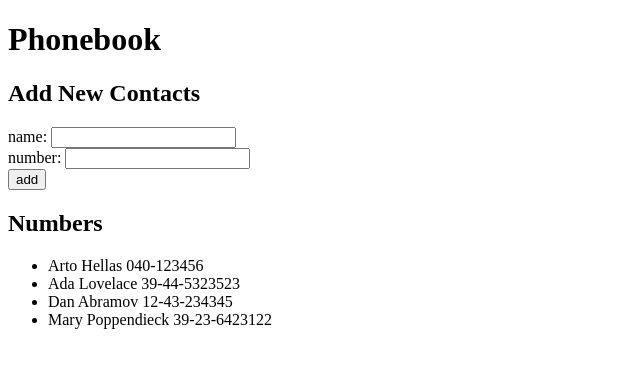
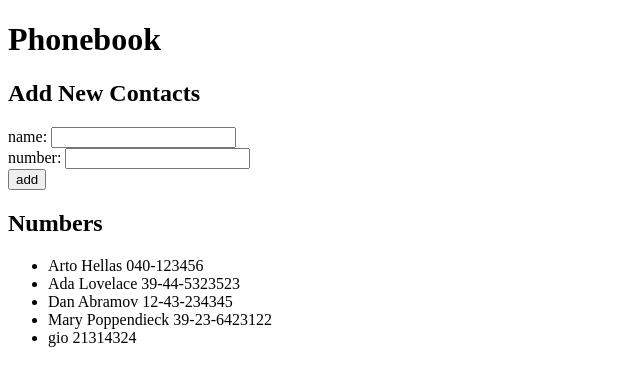
Before and after one commit to Giovanni-Ilacqua/fullstack-course, a React (Create React App) app in the folder part2/phonebook/: page / in a window 1280 px wide. Shown: the top 386 px of the page, without its empty margins (0-640 px from the left). Built offline with nearby package versions, Linux system fonts and the light colour scheme; data requests are answered from the project's data file.

Commit message:
Finished 2.15

```diff
--- a/part2/phonebook/db.json
+++ b/part2/phonebook/db.json
@@ -19,6 +19,11 @@
       "name": "Mary Poppendieck",
       "number": "39-23-6423122",
       "id": 4
+    },
+    {
+      "name": "gio",
+      "number": "21314324",
+      "id": 5
     }
   ]
 }
--- a/part2/phonebook/src/App.js
+++ b/part2/phonebook/src/App.js
@@ -11,7 +11,6 @@ const App = () => {
     axios
       .get('http://localhost:3001/persons')
       .then(response => {
-        console.log('promise fulfilled')
         setPersons(response.data)
       })
   }, [])
--- a/part2/phonebook/src/components/PersonForm.js
+++ b/part2/phonebook/src/components/PersonForm.js
@@ -1,4 +1,5 @@
 import React, { useState } from 'react'
+import axios from 'axios'
 
 const PersonForm = ({ personsList, setPersonsList }) => {
   const [newName, setNewName] = useState('')
@@ -15,7 +16,12 @@ const PersonForm = ({ personsList, setPersonsList }) => {
     ) {
       alert(`${newName} ${newNumber} is already added to phonebook`)
     } else {
+      axios
+        .post('http://localhost:3001/persons', personObject)
+        .then(response => {
+          console.log(response)
           setPersonsList(personsList.concat(personObject))
+        })
     }
     setNewName('')
     setNewNumber('')
@@ -35,7 +41,7 @@ const PersonForm = ({ personsList, setPersonsList }) => {
         name: <input value={newName} onChange={handleNameChange} type="text" required />
       </div>
       <div>
-          number: <input value={newNumber} onChange={handleNumberChange} type="tel"  required />
+        number: <input value={newNumber} onChange={handleNumberChange} type="tel" required />
       </div>
       <div>
         <button type="submit">add</button>
```
Lines whose indentation alone changed are shown as unchanged.
